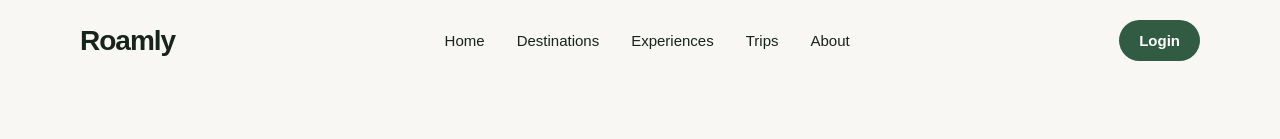
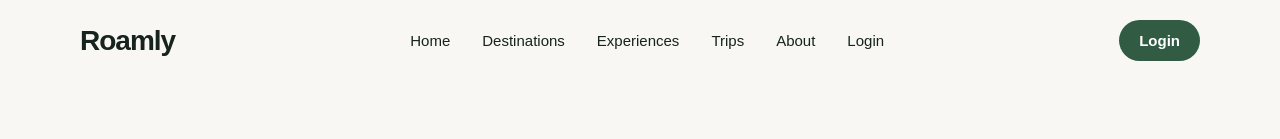
Before and after one commit to iali41462-source/roamly, a React (Vite) app: page / in a window 1280 px wide. Shown: the top 139 px of the page. Built offline with nearby package versions, Linux system fonts and the light colour scheme; grey boxes are pictures that could not be loaded.

Commit message:
update toggle navbar

```diff
--- a/src/components/Navbar.jsx
+++ b/src/components/Navbar.jsx
@@ -151,6 +151,15 @@ const userEmail = localStorage.getItem("userEmail") || "email";
                     >
                         About
                     </Link>
+                        {!isLoggedIn && (
+        <Link
+            to="/login"
+            className="navbar__mobile-login"
+            onClick={() => setMenuOpen(false)}
+        >
+            Login
+        </Link>
+    )}
 
                 </div>
 
```
